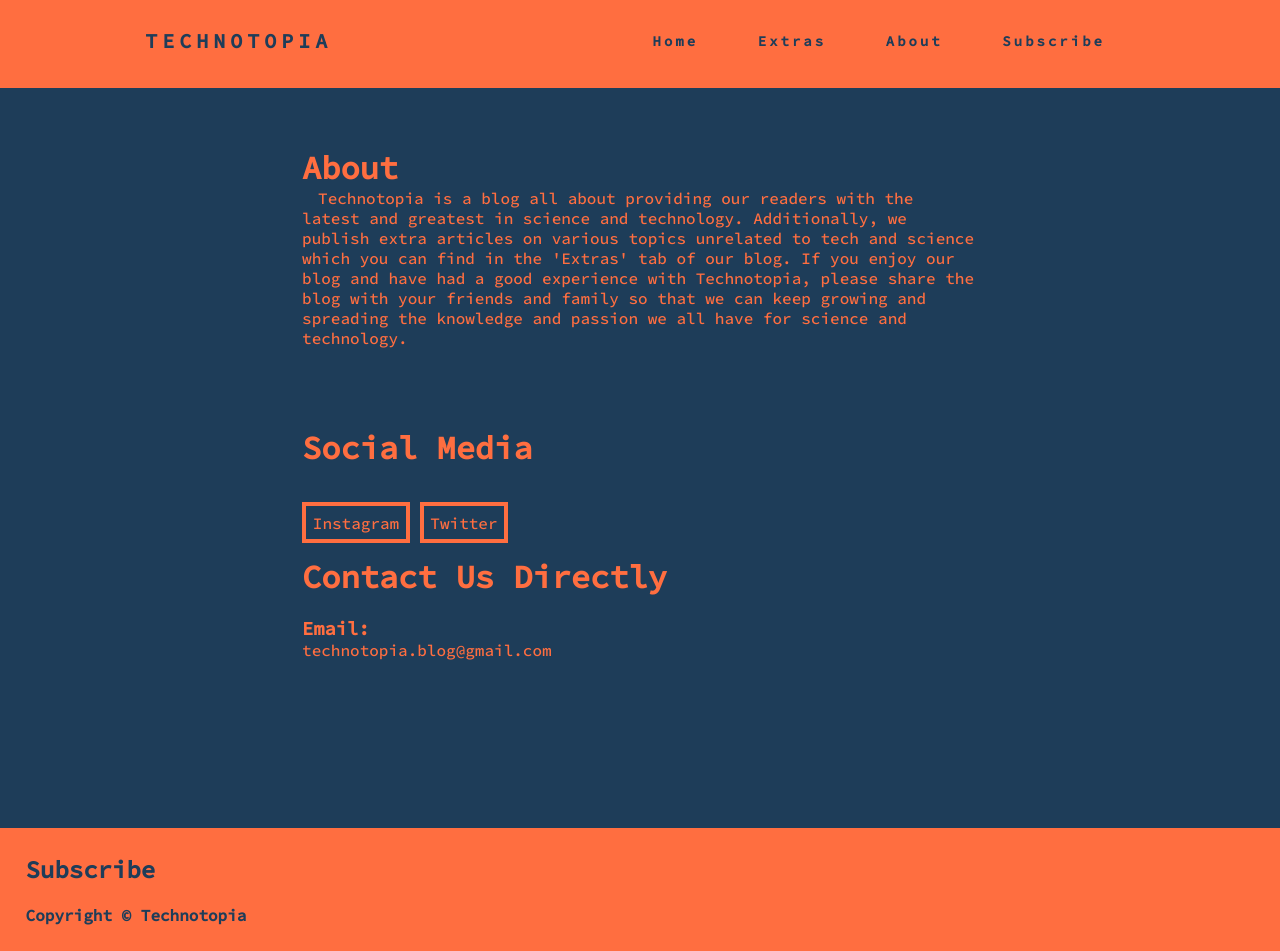
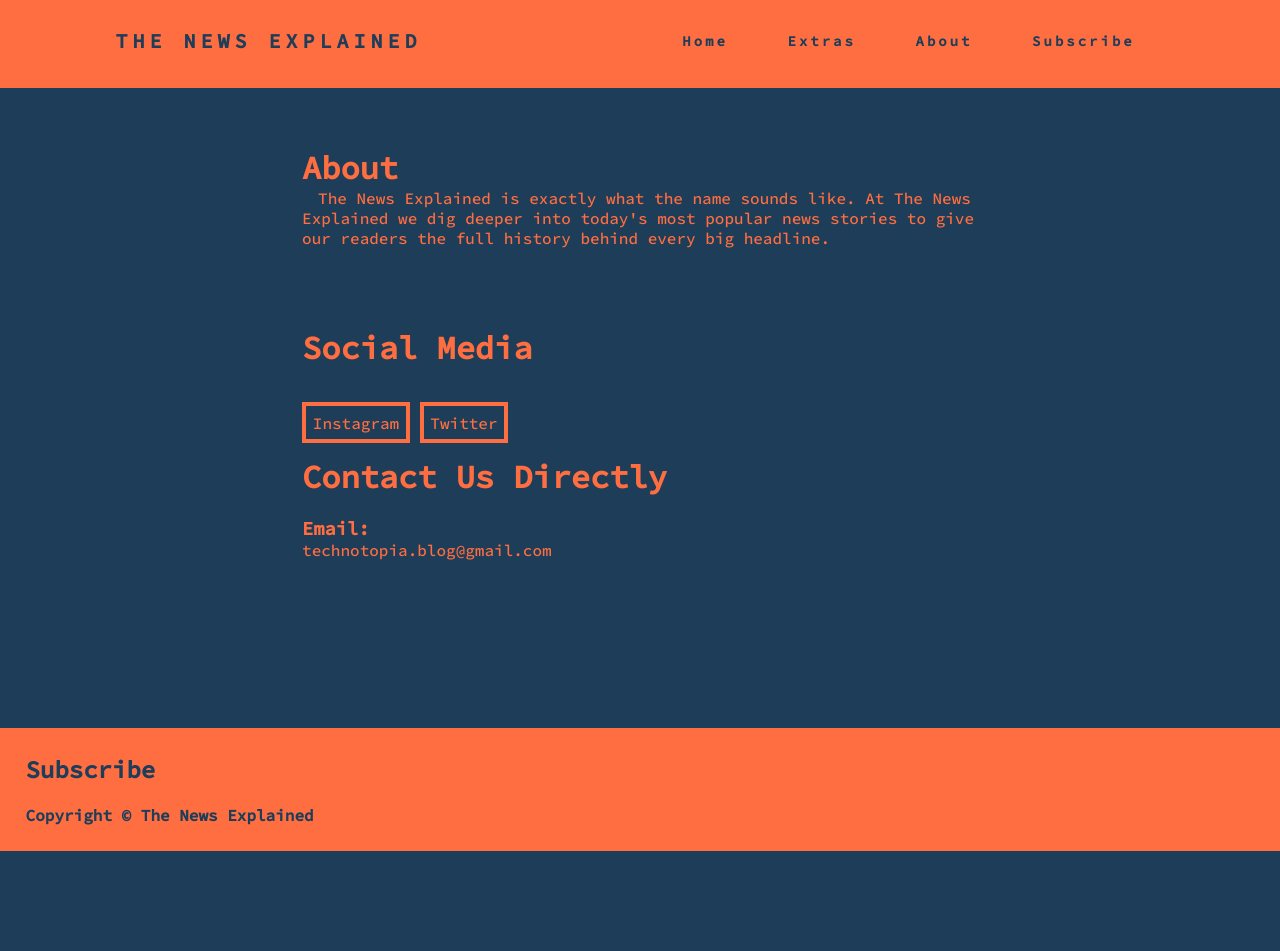
Before and after one commit to devsaxena974/The-News-Explained, a Django app: page /blog/about/ in a window 1280 px wide. After the commit the page ends 851 px from the top, so only its background shows below. Run offline with Django 3.2, Linux system fonts and the light colour scheme.

Commit message:
Rebranded to The News Explained

```diff
--- a/blog/static/blog/site.css
+++ b/blog/static/blog/site.css
@@ -75,7 +75,7 @@ body img {
 .burger div {
   width: 25px;
   height: 3px;
-  background-color: #1e3d59;
+  background-color: #fafafa;
   margin: 5px;
 }
 
--- a/blog/templates/blog/about.html
+++ b/blog/templates/blog/about.html
@@ -4,10 +4,8 @@
 {% block content %}
 <div class="about">
     <h1>About</h1>
-    <p>&emsp;Technotopia is a blog all about providing our readers with the latest and greatest in science and technology.
-        Additionally, we publish extra articles on various topics unrelated to tech and science which you can find in the 'Extras' tab of our blog.
-        If you enjoy our blog and have had a good experience with Technotopia, please share the blog with your friends and family so that we can keep growing and
-        spreading the knowledge and passion we all have for science and technology.
+    <p>&emsp;The News Explained is exactly what the name sounds like. At The News Explained we dig deeper into today's most popular
+        news stories to give our readers the full history behind every big headline.
     </p>
     <br>
     <br>
--- a/blog/templates/blog/base.html
+++ b/blog/templates/blog/base.html
@@ -4,7 +4,7 @@
 <html>
 
     <head>
-        <title>Technotopia</title>
+        <title>The News Explained</title>
         <link rel="stylesheet" type="text/css" media="screen" href="{% static 'blog/site.css' %}"/>
     </head>
 
@@ -15,7 +15,7 @@
             <nav>
                 <a href="{% url 'home' %}">
                     <div class="logo">
-                        <h4>Technotopia</h4>
+                        <h4>The News Explained</h4>
                     </div>
                 </a>
                 <ul class="nav-links">
@@ -65,7 +65,7 @@
         <div class="footer">
             <h2><a href="{% url 'email' %}">Subscribe</a></h2>
             </br>
-            <h4>Copyright &copy; Technotopia</h4>
+            <h4>Copyright &copy; The News Explained</h4>
         </div>
     </body>
 </html>
--- a/blog/templates/blog/email.html
+++ b/blog/templates/blog/email.html
@@ -18,7 +18,7 @@
 </div>
 <div class="about-subscribe">
     <h1>About the Newsletter</h1>
-    <p>The weekly Technotopia newsletter is a condensed compilation of all the latest and greatest in science and technology sent straight to your inbox.</p>
+    <p>The weekly newsletter is a condensed compilation of all the latest and greatest in science and technology sent straight to your inbox.</p>
     <p>If you wish to unsubscribe, you can do so at any time by following the link contained in the newsletter.</p>
 </div>
 {% endblock content %}
```
Also changed, not shown: db.sqlite3.
